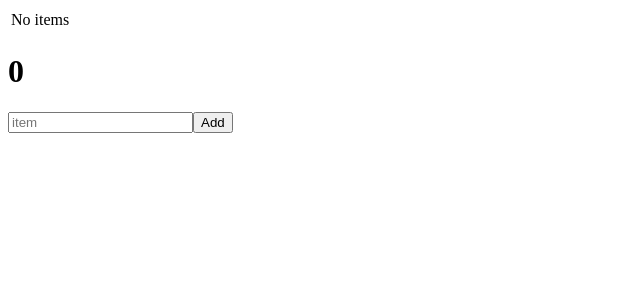
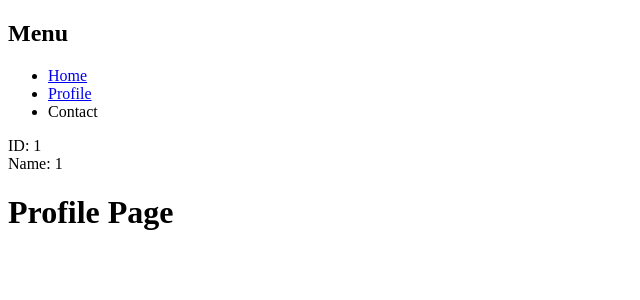
Before and after one commit to adib-the-noob/reactjs-from-basic, a React (Vite) app: page /#/profile/1/1 in a window 1280 px wide. Shown: the top 300 px of the page, without its empty margins (0-640 px from the left). Built offline with nearby package versions, Linux system fonts and the light colour scheme.

Commit message:
react router added

```diff
--- a/package.json
+++ b/package.json
@@ -11,7 +11,8 @@
   },
   "dependencies": {
     "react": "^18.3.1",
-    "react-dom": "^18.3.1"
+    "react-dom": "^18.3.1",
+    "react-router-dom": "^6.26.2"
   },
   "devDependencies": {
     "@eslint/js": "^9.9.0",
--- a/src/App.jsx
+++ b/src/App.jsx
@@ -1,40 +1,21 @@
-import { useState } from "react";
+import { BrowserRouter, Route, Routes, HashRouter } from "react-router-dom";
+import HomePage from "./pages/HomePage";
+import ProfilePage from "./pages/ProfilePage";
+import NotFound from "./pages/NotFound";
 
 const App = () => {
-    const [list, setList] = useState([]);
-    const [item, setItem] = useState("");
-
-    const addItem = () => {
-        list.push(item);
-        setList([...list]);
-    };
-
-    const removeItem = (index) => {
-        list.splice(index, 1);
-        setList([...list]);
-    }
 
     return (
-        <div>
-            <table>
-                <tbody>
-                    {
-                        (list.length !== 0) ? list.map((item, index) => (
-                            <tr key={index}>
-                                <td>{item}</td>
-                                <td><button onClick={() => {
-                                    removeItem(index);
-                                }}>Remove</button></td>
-                            </tr>
-                        )) : <tr><td>No items</td></tr>
-                    }
-                </tbody>
-            </table>
-            <h1>{list.length}</h1>
-            <input onChange={(e) => setItem(e.target.value)} placeholder="item"/>
-            <button onClick={addItem}>Add</button>
+         <div>
+            <HashRouter>
+                <Routes>
+                <Route path="/" element={<HomePage />} />
+                <Route path="/profile/:id/:name" element={<ProfilePage />} />
+                <Route path="*" element={<NotFound />} />
+                </Routes>
+            </HashRouter>
         </div>
     )
-};
+}
 
 export default App;
--- /dev/null
+++ b/src/components/Menu.jsx
@@ -0,0 +1,16 @@
+import { Link } from "react-router-dom";
+
+const Menu = () => {
+    return (
+        <div>
+            <h2>Menu</h2>
+            <ul>
+                <li><Link to="/">Home</Link></li>
+                <li><Link to="/profile">Profile</Link></li>
+                <li>Contact</li>
+            </ul>
+        </div>
+    );
+}
+
+export default Menu;
--- /dev/null
+++ b/src/pages/HomePage.jsx
@@ -0,0 +1,13 @@
+import React from "react";
+import Menu from "../components/Menu";
+
+const HomePage = () => {
+    return (
+        <div>
+            <Menu />
+            <h1>Home Page</h1>
+        </div>
+    )
+}
+
+export default HomePage;
--- /dev/null
+++ b/src/pages/NotFound.jsx
@@ -0,0 +1,13 @@
+import Menu from "../components/Menu";
+
+const NotFound = () => {
+    return (
+        <div>
+        <Menu />
+        <h1>404 Not Found</h1>
+        <p>Sorry, the page you are looking for does not exist.</p>
+        </div>
+    );
+    };
+
+export default NotFound;
--- /dev/null
+++ b/src/pages/ProfilePage.jsx
@@ -0,0 +1,20 @@
+import React from "react";
+import Menu from "../components/Menu";
+import { useParams } from "react-router-dom";
+
+const ProfilePage = () => {
+    let { id, name } = useParams();
+    return (
+        <div>
+            <Menu />
+            <p>
+                ID: {id}
+                <br />
+                Name: {name}
+            </p>
+            <h1>Profile Page</h1>
+        </div>
+    )
+}
+
+export default ProfilePage;
```
Also changed, not shown: 1 other file (tests, documents, lock files or other folders).
